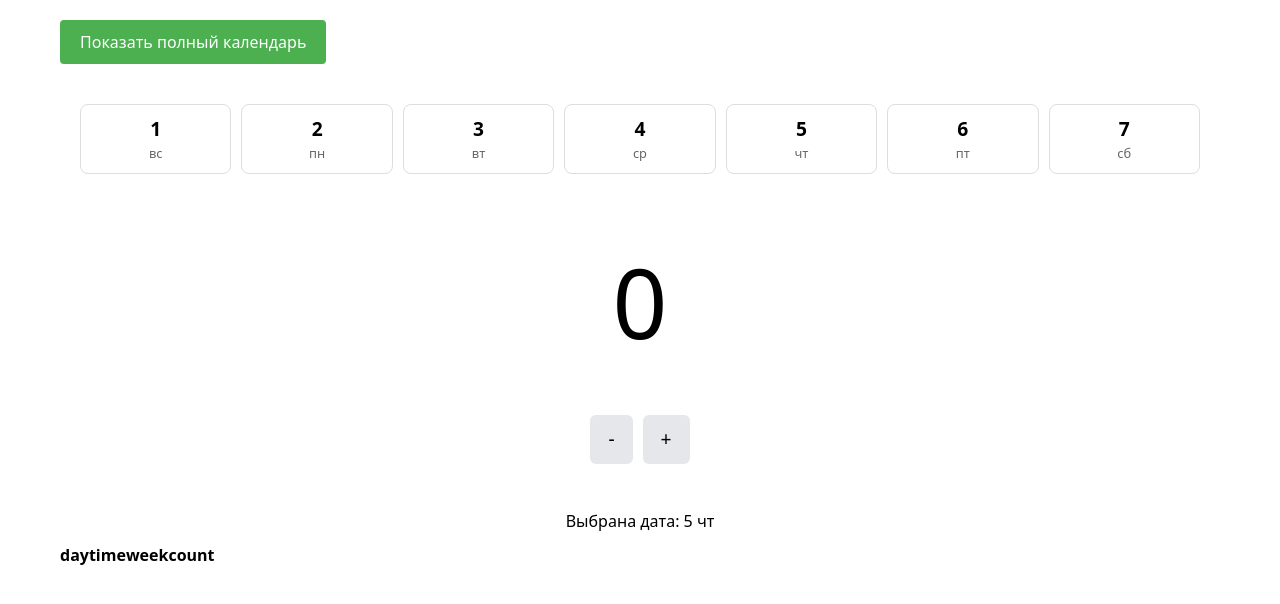
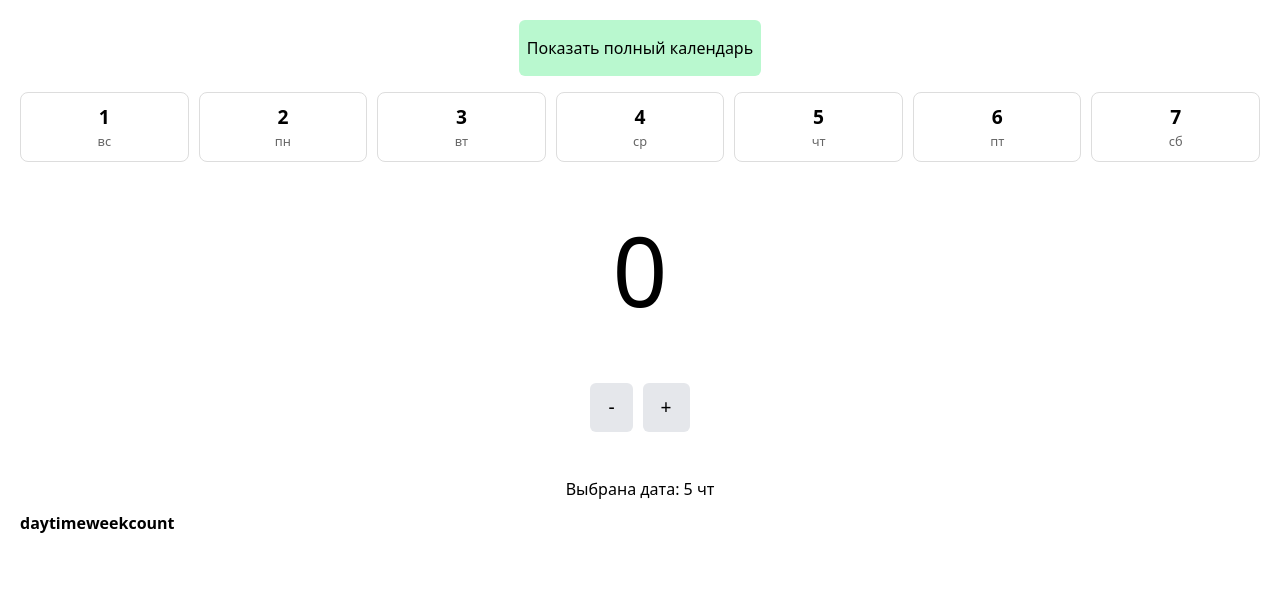
Before and after one commit to Bogdoing/habit-tracker, a Vue app: page / in a window 1280 px wide. Shown: the top 604 px of the page. Built offline with nearby package versions, Linux system fonts and the light colour scheme.

Commit message:
add dark theme

```diff
--- a/src/App.vue
+++ b/src/App.vue
@@ -25,9 +25,10 @@ const toggleCalendar = () => {
 </script>
 
 <template>
-  <div class="app-container p-5">
-    <div class="mb-10">
-      <button class="toggle-calendar" @click="toggleCalendar">
+  <div class="p-5 w-full bg-white dark:bg-neutral-800 dark:text-white">
+    <div class="mb-10 text-center">
+      <button @click="toggleCalendar"
+      class="mb-4 px-2 py-4 bg-green-200 rounded-md dark:bg-green-500">
         {{ showFullCalendar ? 'Показать маленький календарь' : 'Показать полный календарь' }}
       </button>
 
@@ -36,30 +37,10 @@ const toggleCalendar = () => {
     </div>
 
     <AppCounter :selected-date="selectedDate" />
+
     <AppTable />
   </div>
 </template>
 
 <style scoped>
-.app-container {
-    max-width: 1200px;
-    margin: 0 auto;
-}
-
-
-.toggle-calendar {
-    margin-bottom: 20px;
-    padding: 10px 20px;
-    background-color: #4CAF50;
-    color: white;
-    border: none;
-    border-radius: 4px;
-    cursor: pointer;
-    font-size: 1em;
-    transition: background-color 0.3s ease;
-}
-
-.toggle-calendar:hover {
-    background-color: #45a049;
-}
 </style>
--- a/src/components/AppCounter.vue
+++ b/src/components/AppCounter.vue
@@ -116,11 +116,15 @@ function minus() {
         <h1 class="text-8xl p-5">{{ currentCount }}</h1>
         <div class="my-10">
             <button @click="minus"
-                class="bg-gray-200 border-2 border-transparent rounded-md hover:border-2 hover:border-sky-500">
+                class="bg-gray-200 border-2 border-transparent rounded-md hover:border-2 hover:border-sky-500
+                        dark:bg-neutral-600 dark:text-neutral-200 dark:hover:border-sky-600
+                ">
                 -
             </button>
             <button @click="add"
-                class="bg-gray-200 border-2 border-transparent rounded-md hover:border-2 hover:border-sky-500">
+                class="bg-gray-200 border-2 border-transparent rounded-md hover:border-2 hover:border-sky-500
+                        dark:bg-neutral-600 dark:text-neutral-200 dark:hover:border-sky-600
+                ">
                 +
             </button>
         </div>
--- a/src/components/CalendarRow.vue
+++ b/src/components/CalendarRow.vue
@@ -2,6 +2,7 @@
 import { ref, computed } from 'vue'
 import { useStorage } from '@vueuse/core'
 import { useDateFormat, useNow } from '@vueuse/core'
+import { usePreferredDark } from '@vueuse/core'
 
 // Текущее время
 const now = useNow()
@@ -49,20 +50,20 @@ const getCountForDate = (day) => {
 
 // Функция для определения цвета фона в зависимости от count
 const getBackgroundColor = (count) => {
-    const isDark = false // Можно использовать usePreferredDark(), если нужно
-
-    if (isDark) {
-        if (count === 0) return '#222'
-        if (count <= 5) return '#ef9a9a'
-        if (count <= 10) return '#f33'
-        if (count <= 15) return '#c62828'
-        return '#e57373'
-    } else {
+    const isDark = usePreferredDark()
+    if (isDark.value == true) {
+        if (count === 0) return '#525252'
+        if (count >= 1 && count < 5) return '#58dd56'
+        if (count >= 5 && count < 10) return '#edb936'
+        if (count >= 10 && count < 15) return '#e54242'
+        return '#890000'
+    }
+    else {
         if (count === 0) return '#ffffff'
-        if (count <= 5) return '#ffebee'
-        if (count <= 10) return '#ffcdd2'
-        if (count <= 15) return '#ef9a9a'
-        return '#e57373'
+        if (count >= 1 && count < 5) return '#58dd56'
+        if (count >= 5 && count < 10) return '#edb936'
+        if (count >= 10 && count < 15) return '#e54242'
+        return '#ce0202'
     }
 }
 
@@ -73,16 +74,16 @@ const handleDateClick = (date) => {
 </script>
 
 <template>
-    <div class="calendar-row ">
+    <div class="calendar-row">
         <div
             v-for="date in weekDates"
             :key="date.day"
-            class="calendar-day dark:bg-[#222222]"
+            class="calendar-day dark:text-neutral-100"
             :style="{ backgroundColor: getBackgroundColor(getCountForDate(date.day)) }"
             @click="handleDateClick(date)"
         >
-            <div class="day-number ">{{ date.display }}</div>
-            <div class="day-name">{{ date.week }} </div>
+            <div class="day-number dark:text-neutral-100">{{ date.display }}</div>
+            <div class="day-name text-[#666666] dark:text-neutral-100">{{ date.week }} </div>
         </div>
     </div>
 </template>
@@ -91,13 +92,11 @@ const handleDateClick = (date) => {
 .calendar-row {
     display: flex;
     justify-content: space-between;
-    padding: 20px;
     gap: 10px;
 }
 
 .calendar-day {
     flex: 1;
-    /* width: 50px; */
     padding: 10px;
     border: 1px solid #ddd;
     border-radius: 8px;
@@ -118,6 +117,5 @@ const handleDateClick = (date) => {
 
 .day-name {
     font-size: 0.8em;
-    color: #666;
 }
 </style>
--- a/src/components/FullCalendar.vue
+++ b/src/components/FullCalendar.vue
@@ -2,6 +2,7 @@
 import { ref, computed } from 'vue'
 import { useStorage } from '@vueuse/core'
 import { useDateFormat, useNow } from '@vueuse/core'
+import { usePreferredDark } from '@vueuse/core'
 
 // Текущая дата
 const now = useNow()
@@ -98,11 +99,21 @@ const getCountForDate = (day) => {
 
 // Функция для определения цвета фона в зависимости от count
 const getBackgroundColor = (count) => {
-    if (count === 0) return '#ffffff'
-    if (count <= 5) return '#ffebee'
-    if (count <= 10) return '#ffcdd2'
-    if (count <= 15) return '#ef9a9a'
-    return '#e57373'
+    const isDark = usePreferredDark()
+    if (isDark.value == true) {
+        if (count === 0) return '#525252'
+        if (count >= 1 && count < 5) return '#58dd56'
+        if (count >= 5 && count < 10) return '#edb936'
+        if (count >= 10 && count < 15) return '#e54242'
+        return '#890000'
+    }
+    else {
+        if (count === 0) return '#ffffff'
+        if (count <= 5) return '#ffebee'
+        if (count <= 10) return '#ffcdd2'
+        if (count <= 15) return '#ef9a9a'
+        return '#e57373'
+    }
 }
 
 // Обработчик клика по дате
@@ -121,14 +132,14 @@ const nextMonth = () => {
 </script>
 
 <template>
-    <div class="full-calendar">
-        <div class="calendar-header">
-            <button @click="prevMonth"><</button>
+    <div class="full-calendar dark:bg-neutral-600">
+        <div class="calendar-header ">
+            <button @click="prevMonth" class="px-4 py-2 border-0 rounded-md dark:hover:bg-neutral-500 dark:bg-neutral-600"><</button>
             <h2>{{ format(currentMonth, 'MMMM YYYY') }}</h2>
-            <button @click="nextMonth">></button>
+            <button @click="nextMonth" class="px-4 py-2 border-0 rounded-md dark:hover:bg-neutral-500 dark:bg-neutral-600">></button>
         </div>
 
-        <div class="weekdays">
+        <div class="weekdays text-[#666] dark:text-neutral-200">
             <div v-for="day in ['Пн', 'Вт', 'Ср', 'Чт', 'Пт', 'Сб', 'Вс']" :key="day" class="weekday">
                 {{ day }}
             </div>
@@ -151,7 +162,7 @@ const nextMonth = () => {
 
 <style scoped>
 /* Стили те же самые — можно оставить без изменений */
-.full-calendar {
+/* .full-calendar {
     width: 100%;
     max-width: 800px;
     margin: 0 auto;
@@ -159,7 +170,7 @@ const nextMonth = () => {
     background: white;
     border-radius: 12px;
     box-shadow: 0 2px 10px rgba(0,0,0,0.1);
-}
+} */
 
 .calendar-header {
     display: flex;
@@ -168,18 +179,14 @@ const nextMonth = () => {
     margin-bottom: 20px;
 }
 
-.calendar-header button {
+/* .calendar-header button {
     padding: 8px 16px;
     border: none;
     background: #f5f5f5;
     border-radius: 4px;
     cursor: pointer;
     font-size: 1.2em;
-}
-
-.calendar-header button:hover {
-    background: #e0e0e0;
-}
+} */
 
 .calendar-header h2 {
     margin: 0;
@@ -196,7 +203,7 @@ const nextMonth = () => {
 .weekday {
     text-align: center;
     font-weight: bold;
-    color: #666;
+    /* color: #666; */
     padding: 5px;
 }
 
```
